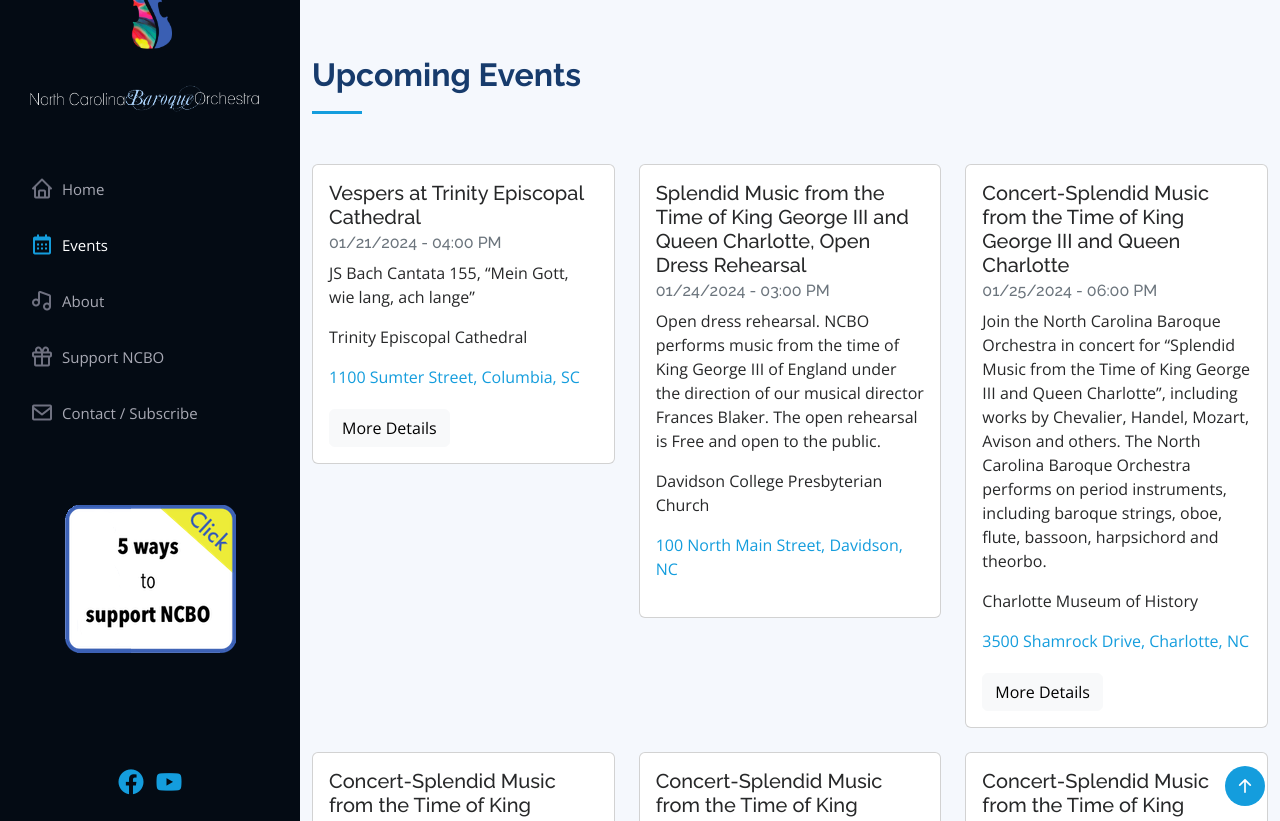
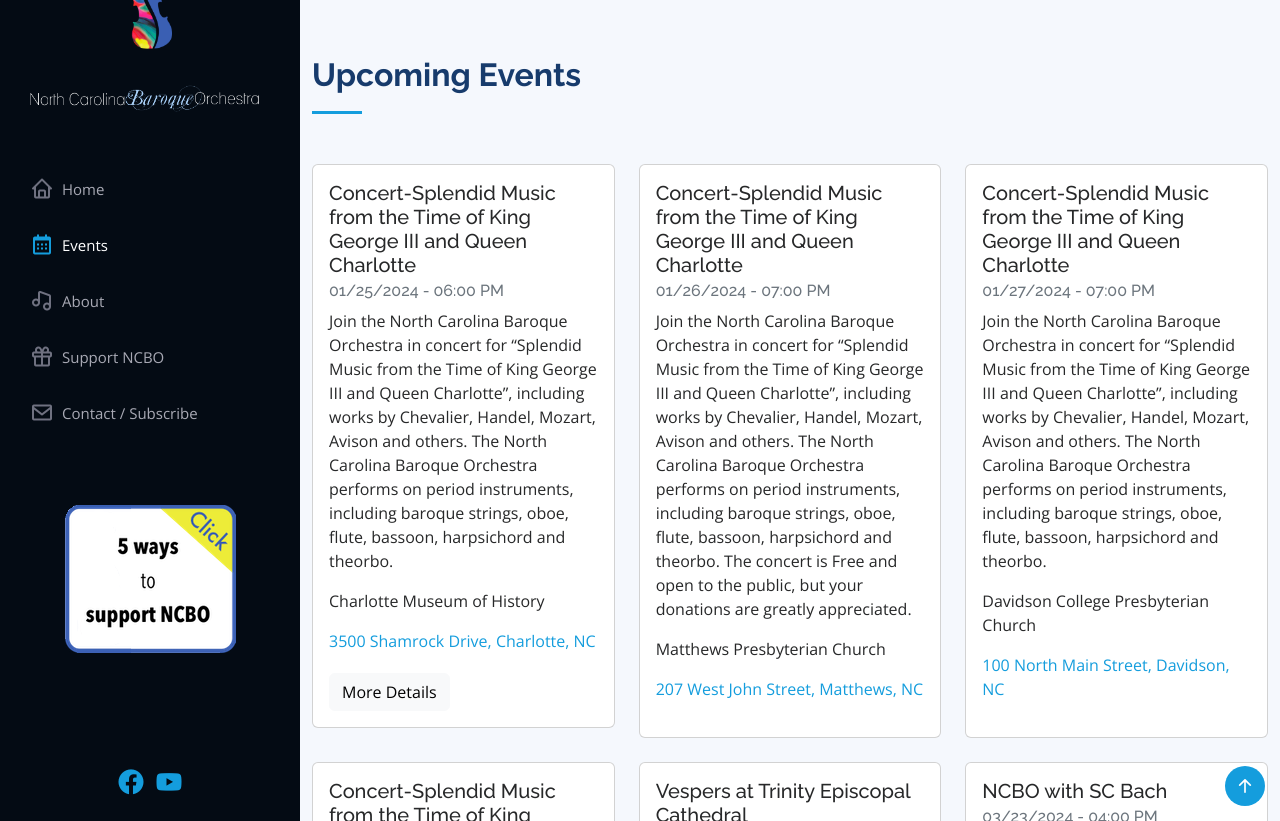
Before and after one commit to ncbaroqueorchestra/ncboweb, a Jekyll site: the page built from index.md, in a window 1280 px wide and 900 px high, scrolled down 825 px, cut to the strip 79-900 px from the top of the window. Built offline with Jekyll 4.4.1, drawn with Linux system fonts in a browser that asks for light colours; comment, search, counter and statistics services are not loaded.

Commit message:
Updated NCBO events

```diff
--- a/_data/events.yml
+++ b/_data/events.yml
@@ -1,23 +1,3 @@
-- address: 1100 Sumter Street, Columbia, SC
-  description: JS Bach Cantata 155, “Mein Gott, wie lang, ach lange”
-  eventdate: 01/21/2024
-  eventdetailsurl: https://trinitysc.org
-  eventtime: 04:00 PM
-  heading: Vespers at Trinity Episcopal Cathedral
-  mapurl: https://maps.app.goo.gl/1yfZf4dY2fMfRsRJA?g_st=ic
-  venue: Trinity Episcopal Cathedral
-- address: 100 North Main Street, Davidson, NC
-  description: 'Open dress rehearsal. NCBO performs music from the time of King George
-    III of England under the direction of our musical director Frances Blaker.
-
-
-    The open rehearsal is Free and open to the public.'
-  eventdate: 01/24/2024
-  eventtime: 03:00 PM
-  heading: Splendid Music from the Time of King George III and Queen Charlotte, Open
-    Dress Rehearsal
-  mapurl: https://maps.app.goo.gl/t89VHt9DkqnJdNLG7
-  venue: Davidson College Presbyterian Church
 - address: 3500 Shamrock Drive, Charlotte, NC
   description: Join the North Carolina Baroque Orchestra in concert for “Splendid
     Music from the Time of King George III and Queen Charlotte”, including works by
```
